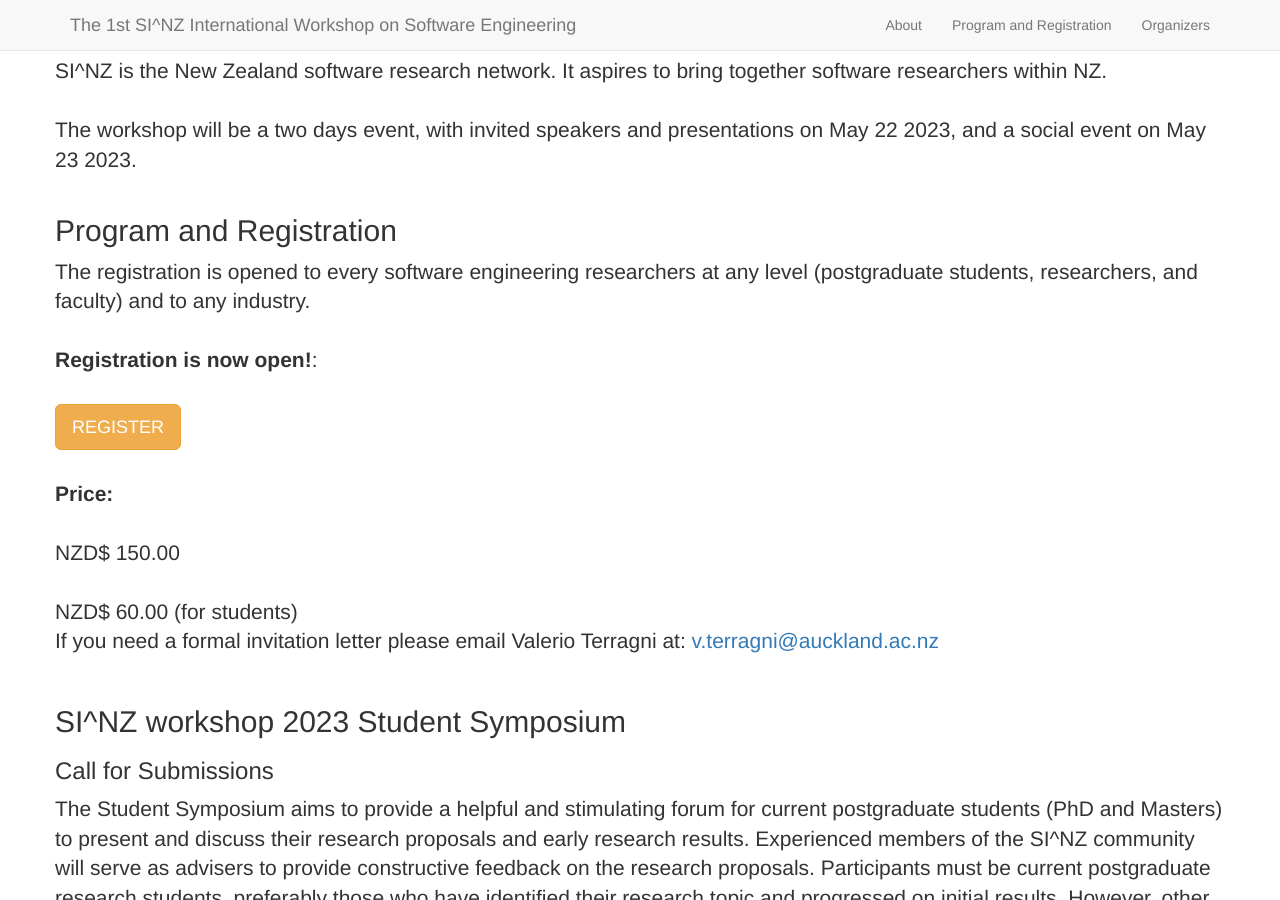
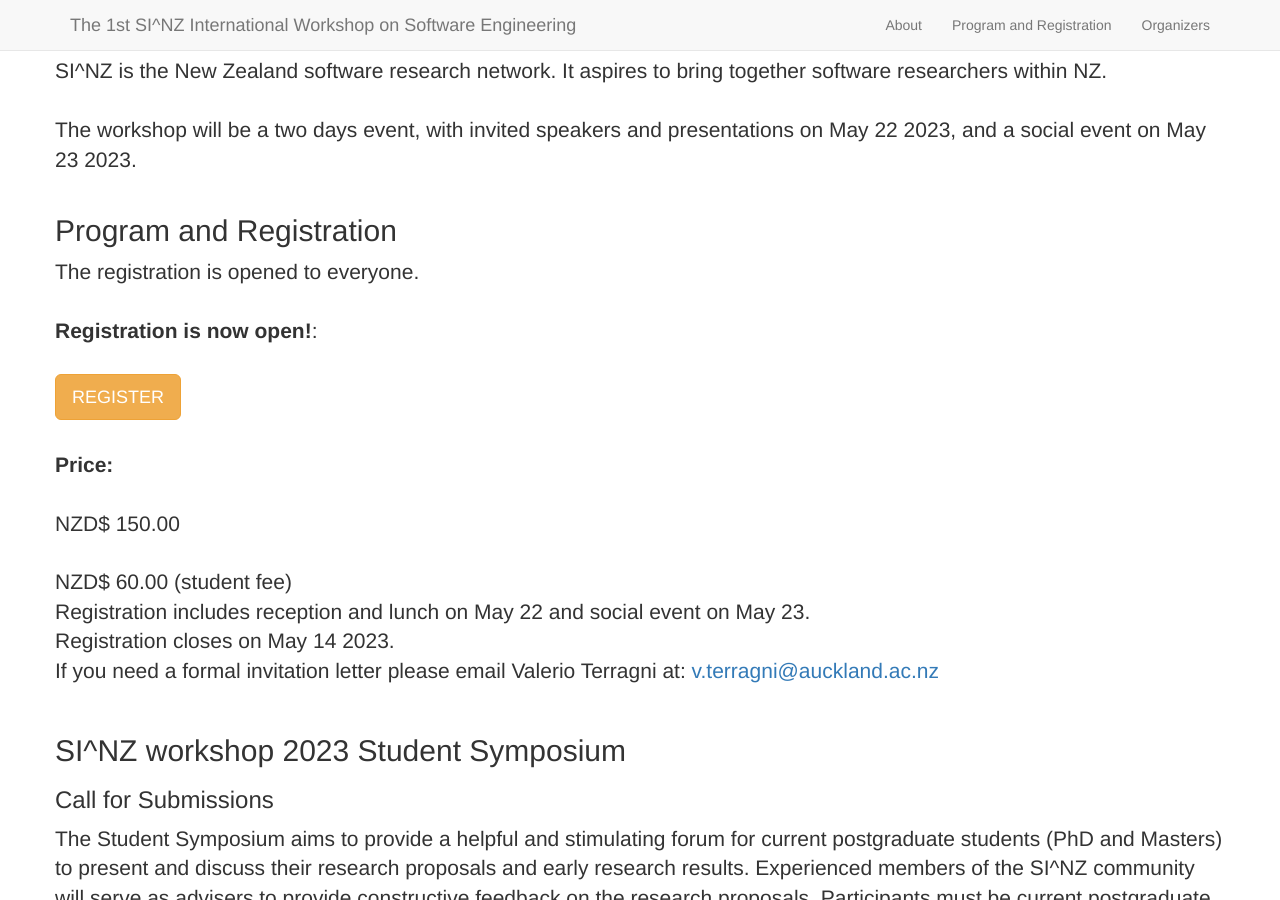
Before and after one commit to SI-NZ-workshop-2024/SI-NZ-workshop-2024, a Jekyll site: the page built from _posts/2014-09-18-services-1 copy 2.markdown, in a window 1280 px wide and 900 px high, scrolled down 403 px. Built offline with Jekyll 4.4.1, drawn with Linux system fonts in a browser that asks for light colours; nearby versions of some CDN libraries; library files that are not in the unit come from our copies; some of the changed text lies outside the part shown.

Commit message:
update website

```diff
--- a/_includes/contact.html
+++ b/_includes/contact.html
@@ -10,7 +10,7 @@
 					<ul class="list-inline banner-social-buttons">
 						{% for social in site.social %}
 						<li>
-							<a href="https://www.eventbrite.co.nz/e/the-1st-sinz-international-workshop-on-software-engineering-tickets-583996317707" class="btn btn-default btn-lg">REGISTER NOW!</a>
+							<a href="https://www.eventbrite.co.nz/e/the-1st-sinz-international-workshop-on-software-engineering-tickets-583996317707" class="btn btn-default btn-lg">REGISTER</a>
 						</li>
 						{% endfor %}
 					</ul>
--- a/_posts/2014-09-18-services-1 copy 2.markdown
+++ b/_posts/2014-09-18-services-1 copy 2.markdown
@@ -5,7 +5,7 @@ title: Program and Registration<br>
 description: |
 ---
 
-The registration is opened to every software engineering researchers at any level (postgraduate students, researchers, and faculty) and to any industry.
+The registration is opened to everyone.
 <br>
 <br>
 **Registration is now open!**: <br> <br> <a href="https://www.eventbrite.co.nz/e/the-1st-sinz-international-workshop-on-software-engineering-tickets-583996317707" class="btn btn-warning btn-lg">REGISTER</a>
@@ -17,7 +17,11 @@ The registration is opened to every software engineering researchers at any leve
 NZD$ 150.00
 <br>
 <br>
-NZD$ 60.00 (for students)
+NZD$ 60.00  (student fee)
+<br>
+Registration includes reception and lunch on May 22 and social event on May 23.
+<br>
+Registration closes on May 14 2023.
 <br>
 If you need a formal invitation letter please email Valerio Terragni at: <a href="mailto:v.terragni@auckland.ac.nz">v.terragni@auckland.ac.nz</a>
 <br>
```
